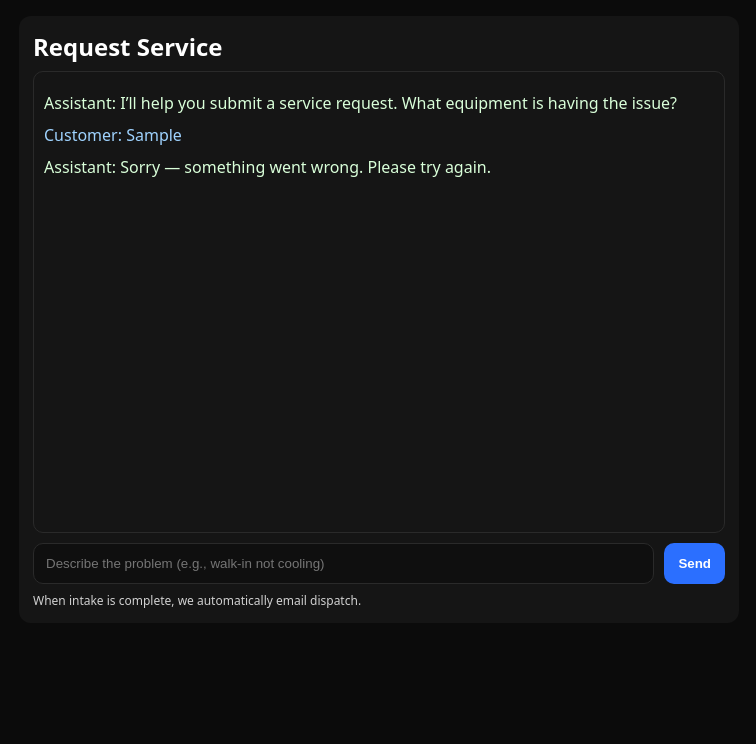
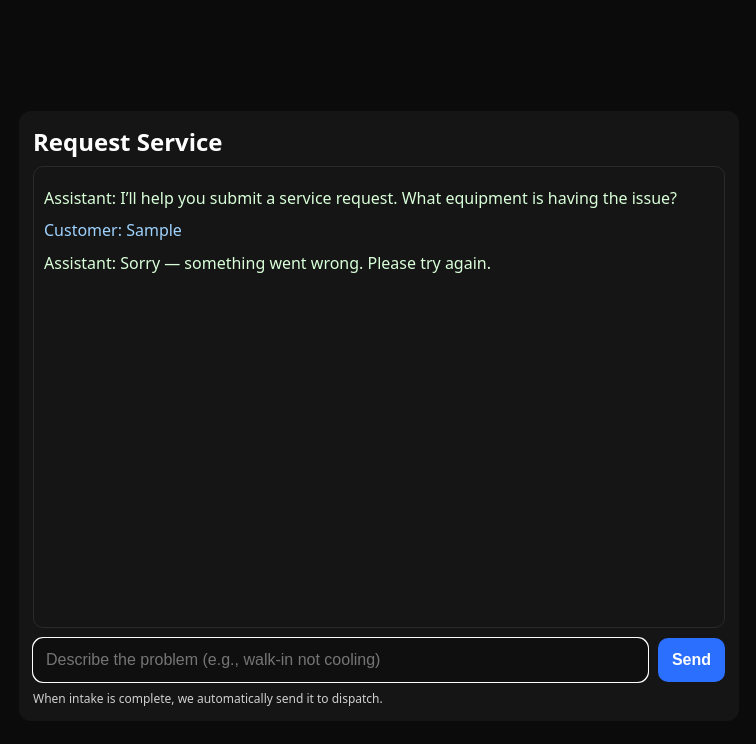
Before and after one commit to williambgriffeth-tech/service-intake-chat, a website: page public/index.html in a window 1280 px wide. Both pictures are taken after typing "Sample" into the empty fields and a click on the button "Send". Shown: the whole page, without its empty margins (261-1017 px from the left). Drawn offline with Linux system fonts and the light colour scheme; no server answers.

Commit message:
Update index.html

```diff
--- a/public/index.html
+++ b/public/index.html
@@ -1,89 +1,204 @@
 <!doctype html>
-<html>
+<html lang="en">
 <head>
   <meta charset="utf-8" />
   <meta name="viewport" content="width=device-width, initial-scale=1" />
   <title>Service Request Chat</title>
+
   <style>
-    body{font-family:system-ui;margin:0;background:#0b0b0b;color:#fff}
-    .wrap{max-width:720px;margin:0 auto;padding:16px}
-    .card{background:#151515;border-radius:12px;padding:14px}
-    .msgs{height:55vh;overflow:auto;padding:10px;border:1px solid #2a2a2a;border-radius:10px}
-    .msg{margin:10px 0;white-space:pre-wrap}
-    .me{color:#9fd3ff}
-    .ai{color:#d9ffd9}
-    .row{display:flex;gap:10px;margin-top:10px}
-    input{flex:1;padding:12px;border-radius:10px;border:1px solid #2a2a2a;background:#0f0f0f;color:#fff}
-    button{padding:12px 14px;border-radius:10px;border:0;background:#2b6fff;color:#fff;font-weight:600}
-    .small{opacity:.8;font-size:12px;margin-top:8px}
+    body {
+      font-family: system-ui, -apple-system, BlinkMacSystemFont, sans-serif;
+      margin: 0;
+      background: #0b0b0b;
+      color: #fff;
+    }
+
+    .wrap {
+      max-width: 720px;
+      margin: 0 auto;
+      padding: 16px;
+      min-height: 100dvh;
+      display: flex;
+      align-items: center;
+    }
+
+    .card {
+      background: #151515;
+      border-radius: 12px;
+      padding: 14px;
+      width: 100%;
+      display: flex;
+      flex-direction: column;
+    }
+
+    h2 {
+      margin: 0 0 8px 0;
+    }
+
+    /* iOS SAFE chat window */
+    .msgs {
+      min-height: 55dvh;
+      max-height: 55dvh;
+      overflow-y: auto;
+      padding: 10px;
+      border: 1px solid #2a2a2a;
+      border-radius: 10px;
+      margin-bottom: 10px;
+    }
+
+    .msg {
+      margin: 10px 0;
+      white-space: pre-wrap;
+      line-height: 1.4;
+    }
+
+    .me {
+      color: #9fd3ff;
+    }
+
+    .ai {
+      color: #d9ffd9;
+    }
+
+    .row {
+      display: flex;
+      gap: 10px;
+    }
+
+    input {
+      flex: 1;
+      padding: 12px;
+      border-radius: 10px;
+      border: 1px solid #2a2a2a;
+      background: #0f0f0f;
+      color: #fff;
+      font-size: 16px;
+    }
+
+    button {
+      padding: 12px 14px;
+      border-radius: 10px;
+      border: 0;
+      background: #2b6fff;
+      color: #fff;
+      font-weight: 600;
+      font-size: 16px;
+    }
+
+    button:disabled {
+      opacity: 0.6;
+    }
+
+    .small {
+      opacity: 0.8;
+      font-size: 12px;
+      margin-top: 8px;
+    }
   </style>
 </head>
+
 <body>
   <div class="wrap">
     <div class="card">
-      <h2 style="margin:0 0 8px 0;">Request Service</h2>
+      <h2>Request Service</h2>
+
       <div class="msgs" id="msgs"></div>
+
       <div class="row">
-        <input id="inp" placeholder="Describe the problem (e.g., walk-in not cooling)" />
+        <input
+          id="inp"
+          enterkeyhint="send"
+          placeholder="Describe the problem (e.g., walk-in not cooling)"
+        />
         <button id="send">Send</button>
       </div>
-      <div class="small">When intake is complete, we automatically email dispatch.</div>
+
+      <div class="small">
+        When intake is complete, we automatically send it to dispatch.
+      </div>
     </div>
   </div>
 
 <script>
-  const msgsEl = document.getElementById('msgs');
-  const inp = document.getElementById('inp');
-  const sendBtn = document.getElementById('send');
+  const msgsEl = document.getElementById("msgs");
+  const inp = document.getElementById("inp");
+  const sendBtn = document.getElementById("send");
 
   const messages = [];
   let transcript = "";
 
-  function add(role, text){
-    const div = document.createElement('div');
-    div.className = 'msg ' + (role === 'user' ? 'me' : 'ai');
-    div.textContent = (role === 'user' ? 'Customer: ' : 'Assistant: ') + text;
+  function add(role, text) {
+    const div = document.createElement("div");
+    div.className = "msg " + (role === "user" ? "me" : "ai");
+    div.textContent =
+      (role === "user" ? "Customer: " : "Assistant: ") + text;
+
     msgsEl.appendChild(div);
     msgsEl.scrollTop = msgsEl.scrollHeight;
-    transcript += (role === 'user' ? 'Customer: ' : 'Assistant: ') + text + "\n";
+
+    transcript +=
+      (role === "user" ? "Customer: " : "Assistant: ") + text + "\n";
   }
 
-  async function callAI(){
-    const r = await fetch('/api/chat', {
-      method:'POST',
-      headers:{'Content-Type':'application/json'},
+  async function callAI() {
+    const r = await fetch("/api/chat", {
+      method: "POST",
+      headers: { "Content-Type": "application/json" },
       body: JSON.stringify({ messages })
     });
+
     const data = await r.json();
-    if(!r.ok) throw new Error(data.error || 'AI error');
+    if (!r.ok) throw new Error(data.error || "AI error");
 
-    add('assistant', data.reply || '');
-    messages.push({ role:"assistant", content: JSON.stringify(data) });
+    add("assistant", data.reply || "");
+    messages.push({ role: "assistant", content: JSON.stringify(data) });
 
     if (data.done) {
-      const er = await fetch('/api/email', {
-        method:'POST',
-        headers:{'Content-Type':'application/json'},
+      const er = await fetch("/api/email", {
+        method: "POST",
+        headers: { "Content-Type": "application/json" },
         body: JSON.stringify({ ticket: data.ticket, transcript })
       });
+
       const ed = await er.json();
-      if (!er.ok) throw new Error(ed.error || 'Email error');
+      if (!er.ok) throw new Error(ed.error || "Email error");
     }
   }
 
-  sendBtn.onclick = async () => {
+  async function sendMessage() {
     const text = inp.value.trim();
-    if(!text) return;
-    inp.value = '';
-    add('user', text);
-    messages.push({ role:"user", content: text });
+    if (!text) return;
+
+    inp.value = "";
+    add("user", text);
+    messages.push({ role: "user", content: text });
+
     sendBtn.disabled = true;
-    try { await callAI(); }
-    catch(e){ add('assistant', 'Sorry — something went wrong. Please try again.'); }
-    finally { sendBtn.disabled = false; }
-  };
+    try {
+      await callAI();
+    } catch (e) {
+      add("assistant", "Sorry — something went wrong. Please try again.");
+    } finally {
+      sendBtn.disabled = false;
+      inp.focus();
+    }
+  }
 
-  add('assistant', 'I’ll help you submit a service request. What equipment is having the issue?');
+  sendBtn.onclick = sendMessage;
+
+  // ENTER KEY = SEND (DESKTOP + MOBILE)
+  inp.addEventListener("keydown", (e) => {
+    if (e.key === "Enter") {
+      e.preventDefault();
+      sendBtn.click();
+    }
+  });
+
+  // Initial message
+  add(
+    "assistant",
+    "I’ll help you submit a service request. What equipment is having the issue?"
+  );
 </script>
 </body>
 </html>
```
